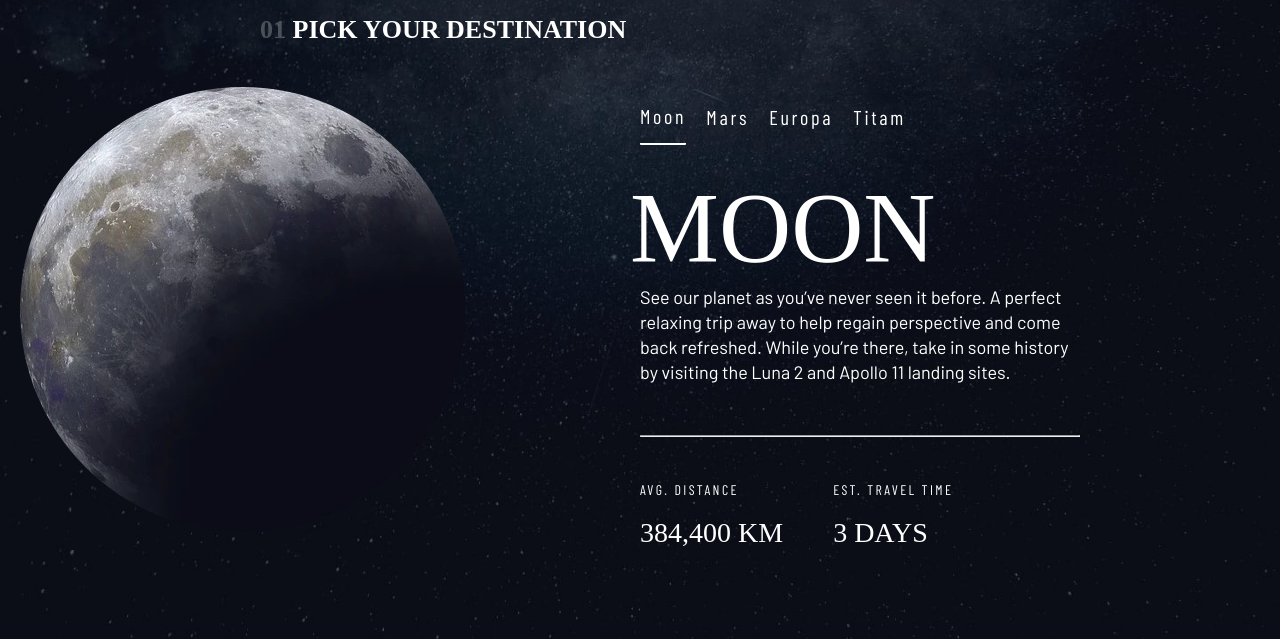
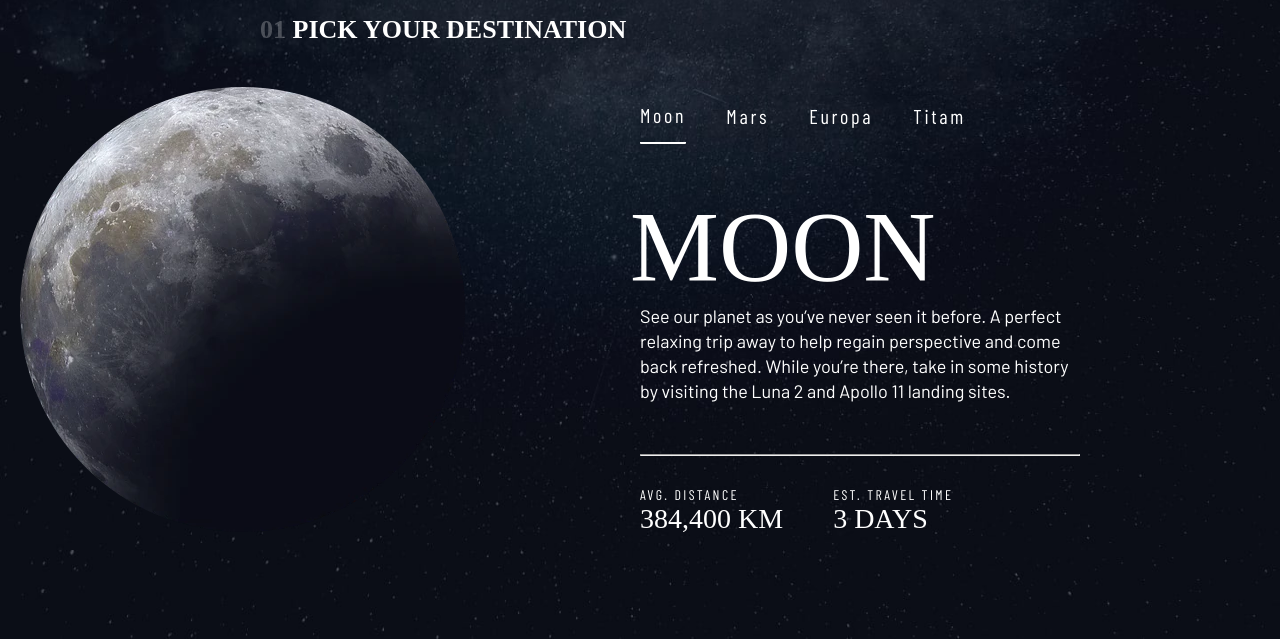
Before and after one commit to Spielbergo/space-tourism, a plain HTML site: page destination.html in a window 1280 px wide. Shown: the part 161-800 px from the top of the page. Drawn offline with nearby package versions, Linux system fonts and the light colour scheme; a web font is replaced by a local one.

Commit message:
Style tweeks, reviewed and updated accessibility features

```diff
--- a/assets/css/destination.css
+++ b/assets/css/destination.css
@@ -61,7 +61,7 @@ button {
     flex-direction: row;
     justify-content: center;
     width: 100%;
-    padding: 20px 0 15px;
+    padding: 25px 0 35px;
 }
 
 .destination-tabs button {
@@ -85,7 +85,7 @@ button {
 }
 
 /* Large Text */
-.destination-text h3:nth-child(2) {
+.destination-text h2:nth-child(2) {
     font-style: normal;
     font-weight: normal;
     font-size: 56px;
@@ -105,7 +105,7 @@ button {
 }
 
 .destination-hr {
-    margin: 25px 0;
+    margin: 5px 0 30px;;
 }
 
 /* STATS */
@@ -119,7 +119,7 @@ button {
     text-align: center;
 }
 
-.destination-stats h4 {
+.destination-stats h3 {
     font-family: 'Barlow Condensed';
     font-style: normal;
     font-weight: 400;
@@ -136,6 +136,7 @@ button {
     font-size: 28px;
     line-height: 32px;
     text-transform: uppercase;
+    margin-bottom: 20px;
 }
 
 /* ==== MEDIA QUERIES ==== */
@@ -156,7 +157,7 @@ button {
         line-height: 24px;
     }
 
-    .destination-text h3:nth-child(2) {
+    .destination-text h2:nth-child(2) {
         font-size: 50px;
         padding-bottom: 0;
         text-align: center;
@@ -165,6 +166,14 @@ button {
     .destination-text p:nth-child(3) {
         font-size: 19px;
         text-align: center;
+    }
+
+    .destination-hr {
+        margin: 25px 0 30px;;
+    }
+
+    .destination-stats p {
+        margin-bottom: 20px;
     }
 }
 
@@ -190,6 +199,7 @@ button {
 
     .destination-tabs button {
         margin-left: 0;
+        margin-right: 40px;
     }
 
     .destination-text {
@@ -197,7 +207,7 @@ button {
         align-items: center;
     }
 
-    .destination-text h3:nth-child(2) {
+    .destination-text h2:nth-child(2) {
         position: relative;
         right: 10px;
         font-size: 100px;
--- a/assets/css/technology.css
+++ b/assets/css/technology.css
@@ -46,8 +46,6 @@ button {
         "image"
         "dots"
         "text";
-    position: relative;
-    top: 50px;
     height: 80vh;
     text-align: center;
 }
@@ -181,6 +179,8 @@ button {
         grid-template-rows: 1fr 1.5fr 1fr;
         justify-items: center;
         align-items: center;
+        position: relative;
+        top: 5%;
         height: 100vh;
     }
 
--- a/assets/js/crew.js
+++ b/assets/js/crew.js
@@ -30,7 +30,6 @@ crewImage.alt = 'A very happy Commander Douglas Hurley';
 crewImage.width = "177.12";
 crewImage.height = '222';
 crewText.textContent = 'Douglas Gerald Hurley is an American engineer, former Marine Corps pilot and former NASA astronaut. He launched into space for the third time as commander of Crew Dragon Demo-2.';
-
 
 // Dots
 // 1 - Commander Hurley
--- a/destination.html
+++ b/destination.html
@@ -65,7 +65,7 @@
 
         <!-- Navigation -->
         <div class="main-nav-container">
-            <div id="mainNav" class="main-nav">
+            <div id="mainNav" class="main-nav" role="navigation" aria-label="Main Nav">
                 <div><a href="index.html"><span class="nav-numbers">00</span> Home</a></div>
                 <div class="active"><a href="destination.html"><span class="nav-numbers">01</span> Destination</a></div>
                 <div><a href="crew.html"><span class="nav-numbers">02</span> Crew</a></div>
@@ -88,21 +88,21 @@
                     <!-- Destination Text Box -->
                     <div class="destination-text">
                         <div class="destination-tabs" id="destinationTabs">
-                            <button id="tab1" data-tab="1" class="tab">Moon</button>
-                            <button id="tab2" data-tab="2" class="tab">Mars</button>
-                            <button id="tab3" data-tab="3" class="tab">Europa</button>
-                            <button id="tab4" data-tab="4" class="tab">Titam</button>
+                            <button id="tab1" data-tab="1" class="tab" aria-label="Navigation Tab 1">Moon</button>
+                            <button id="tab2" data-tab="2" class="tab" aria-label="Navigation Tab 2">Mars</button>
+                            <button id="tab3" data-tab="3" class="tab" aria-label="Navigation Tab 3">Europa</button>
+                            <button id="tab4" data-tab="4" class="tab" aria-label="Navigation Tab 4">Titam</button>
                         </div>
-                        <h3 id="planetTitle"></h3>
+                        <h2 id="planetTitle"></h2>
                         <p id="planetText"></p>
                         <hr class="destination-hr">
                         <div class="destination-stats">
                             <div>
-                                <h4>Avg. Distance</h4>
+                                <h3>Avg. Distance</h3>
                                 <p id="stats1"></p>
                             </div>
                             <div>
-                                <h4>Est. Travel Time</h4>
+                                <h3>Est. Travel Time</h3>
                                 <p id="stats2"></p>
                             </div>
                         </div>
--- a/style.css
+++ b/style.css
@@ -20,7 +20,7 @@ body {
     to {opacity: 1;}
 }
 
-h1, h3, p, ul {
+h1, h2, h3, p, ul {
     margin: 0;
 }
 
@@ -121,9 +121,10 @@ nav {
 }
 /* Navigation End */
 
+/* Main onpage title */
 .main-title {
     position: absolute;
-    top: 10%;
+    top: 13%;
     text-align: center;
     font-size: 18px;
     width: 100%;
```
Also changed, not shown: crew.html (+7 -7 lines), index.html (+2 -2 lines), technology.html (+6 -6 lines).
